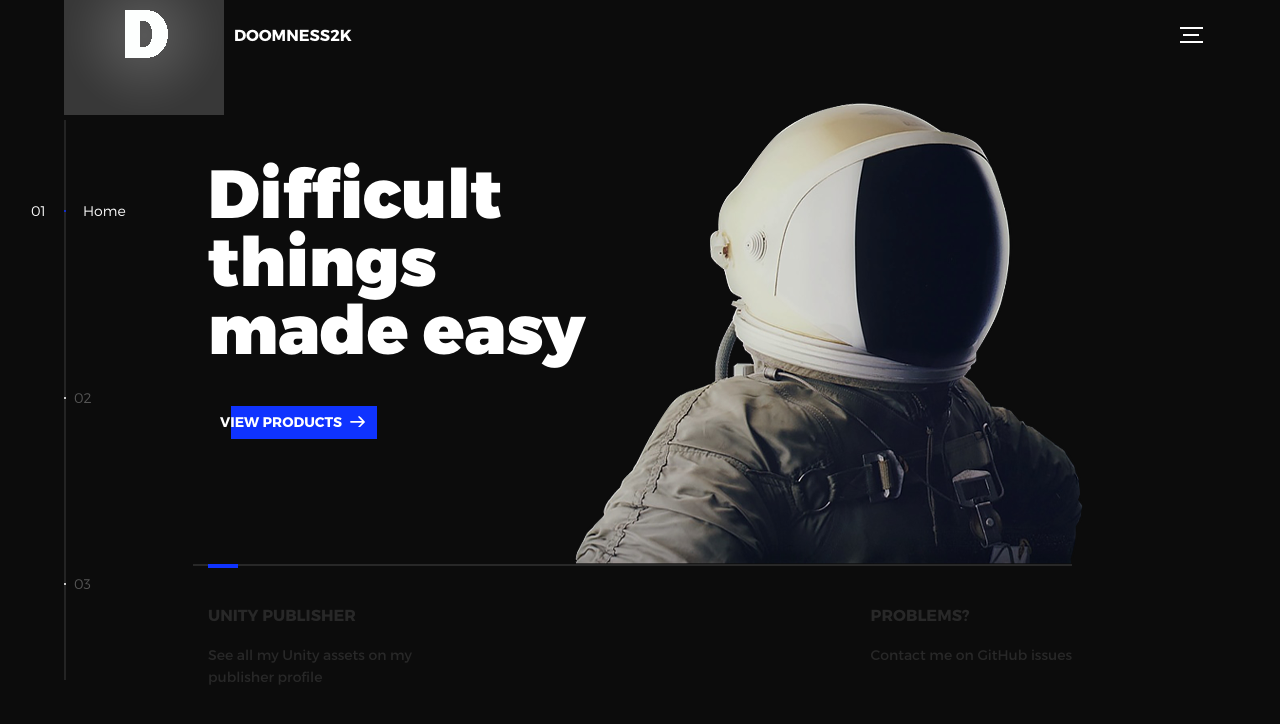
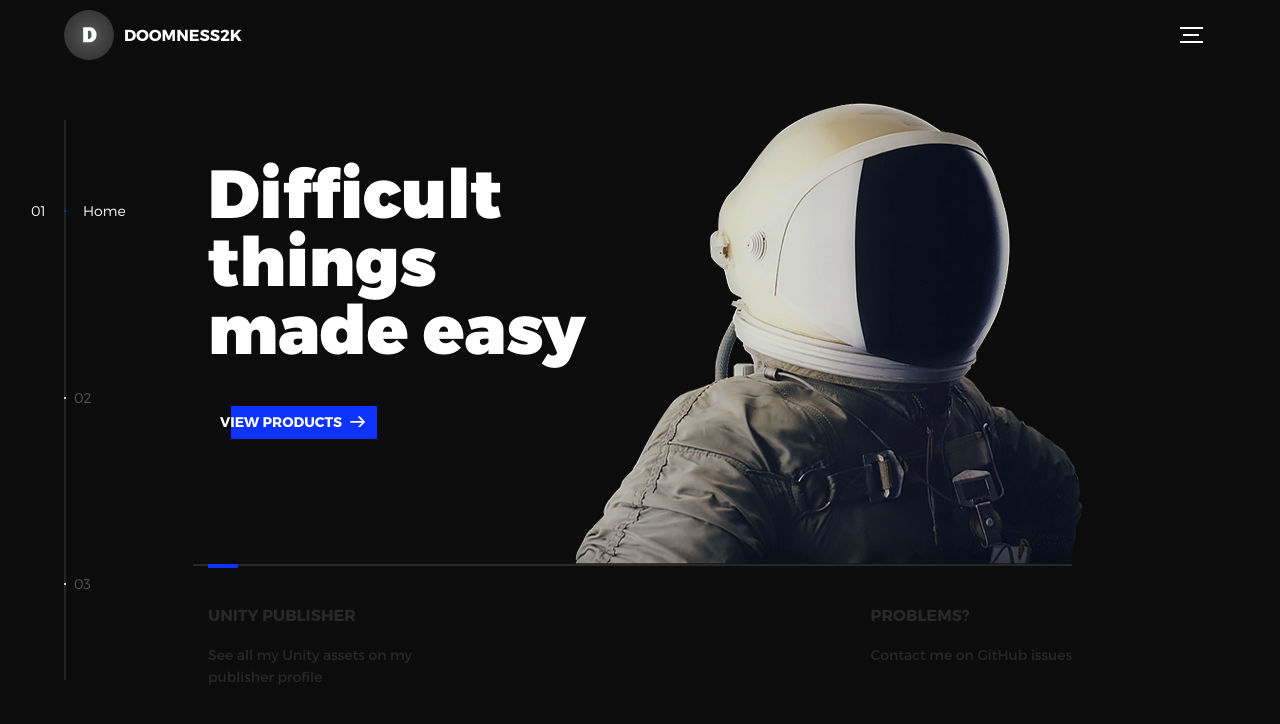
Before and after one commit to Doomness2k/doomness2k.github.io, a plain HTML site: page index.html in a window 1280 px wide. Drawn offline with nearby package versions, Linux system fonts and the light colour scheme.

Commit message:
fix logo

```diff
--- a/index.html
+++ b/index.html
@@ -27,7 +27,7 @@
       <div class="l-wrapper">
         <header class="header">
           <a class="header--logo" href="#0">
-            <img src="assets/img/logo.png" alt="Global">
+            <img src="assets/img/logo.png" alt="Global" height="50" style="border-radius: 50%;">
             <p>Doomness2k</p>
           </a>
           <button class="header--cta cta" onclick="location.href ='https://assetstore.unity.com/publishers/105819'">View products</button>
```
